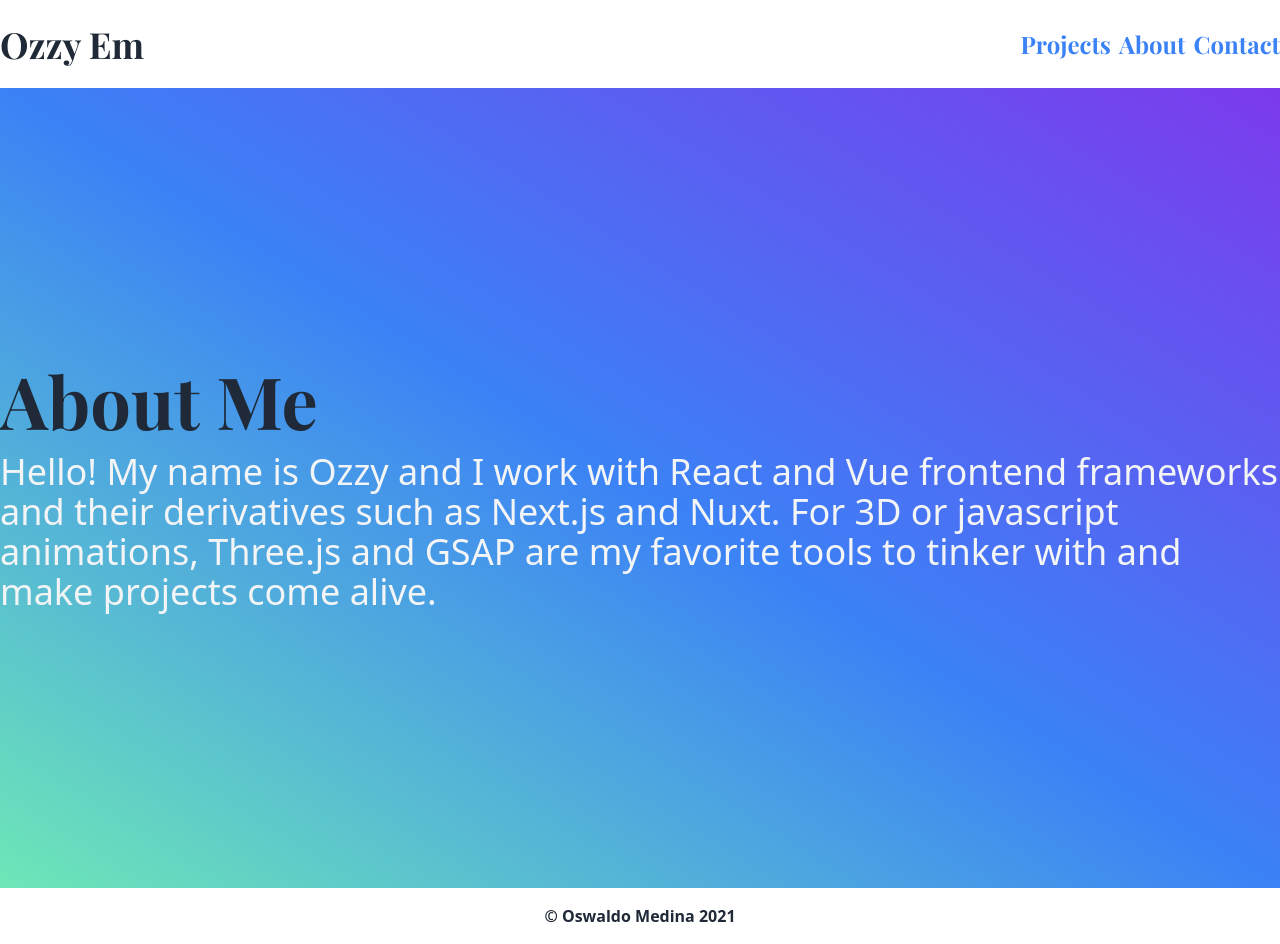
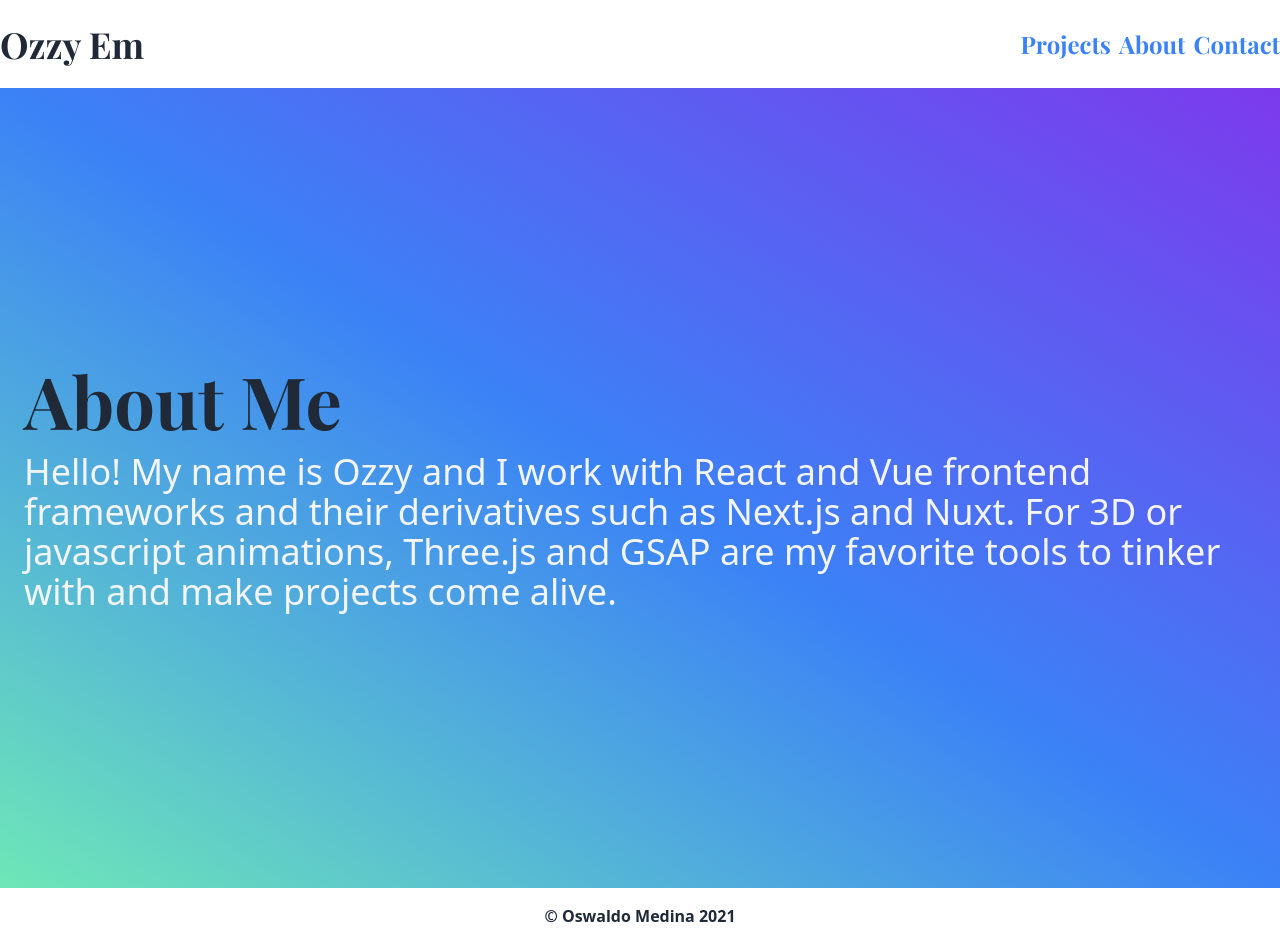
Before and after one commit to ozzymdn2017/nextjs-portfolio, a Next.js app: page /about in a window 1280 px wide. Built offline with nearby package versions, Linux system fonts and the light colour scheme; a web font is replaced by a local one.

Commit message:
Fixed alignment errors for medium and larger viewports

```diff
--- a/pages/about.js
+++ b/pages/about.js
@@ -17,7 +17,7 @@ const variants = {
 
 export default function about() {
   return (
-    <motion.div className="grid place-content-center px-4 max-w-7xl lg:p-0"
+    <motion.div className="grid place-content-center px-4 max-w-7xl md:mx-6 md:px-0 lg:p-0"
       variants={variants}
       initial="hidden"
       animate="visible"
--- a/pages/projects.js
+++ b/pages/projects.js
@@ -53,14 +53,14 @@ export default function ProjectPage() {
       animate="visible"
       exit="exit"
     >
-      <h1 className="text-6xl font-extrabold pl-4 mt-6 font-fancy">Projects</h1>
+      <h1 className="text-6xl font-extrabold pl-4 mt-6 font-fancy md:pl-6 lg:pl-0">Projects</h1>
       {projects.map((project) =>
         <section key={project.id} className="my-12 grid grid-cols-12 relative">
           <div className="col-start-1 col-end-9 filter contrast-150 rounded-2xl aspect-w-3 aspect-h-4">
             <Image src={project.imageSrc}  alt={project.alt} layout="fill" quality={65} />
           </div>
           <h3 className="text-3xl z-10 font-bold leading-8 col-start-9 col-end-13 -ml-20 mt-16 font-fancy text-gray-100 md:text-5xl">{project.name}</h3>
-          <p className="col-span-full text-2xl tracking-tight leading-8 my-4 p-4">{project.description}</p>
+          <p className="col-span-full text-2xl tracking-tight leading-8 my-4 px-4 md:px-6 lg:pl-0">{project.description}</p>
           <div className="flex place-items-center col-span-full place-content-around px-4">
             <Link href={project.github}>
               <a className=" h-12 w-12 text-gray-900 hover:text-gray-800 z-20">
```
